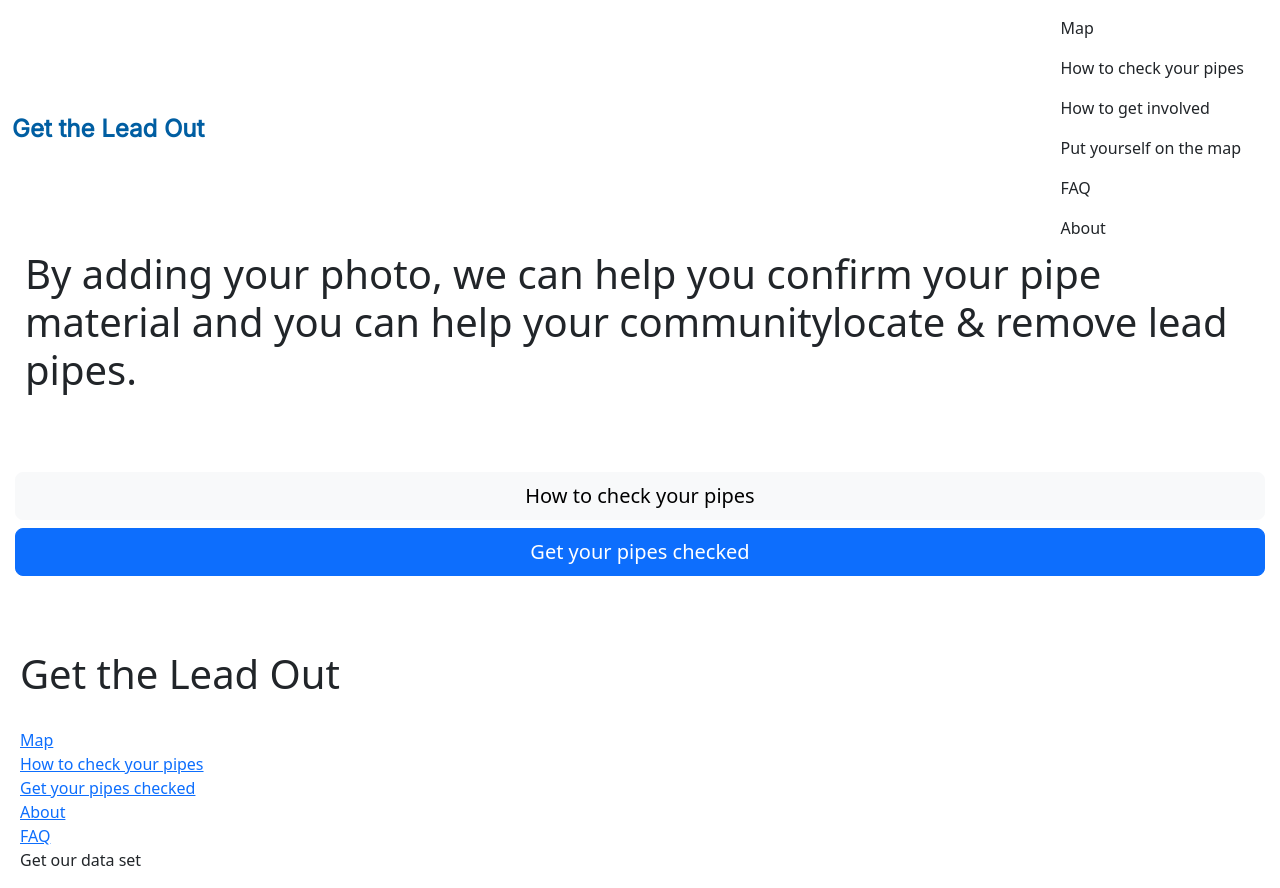
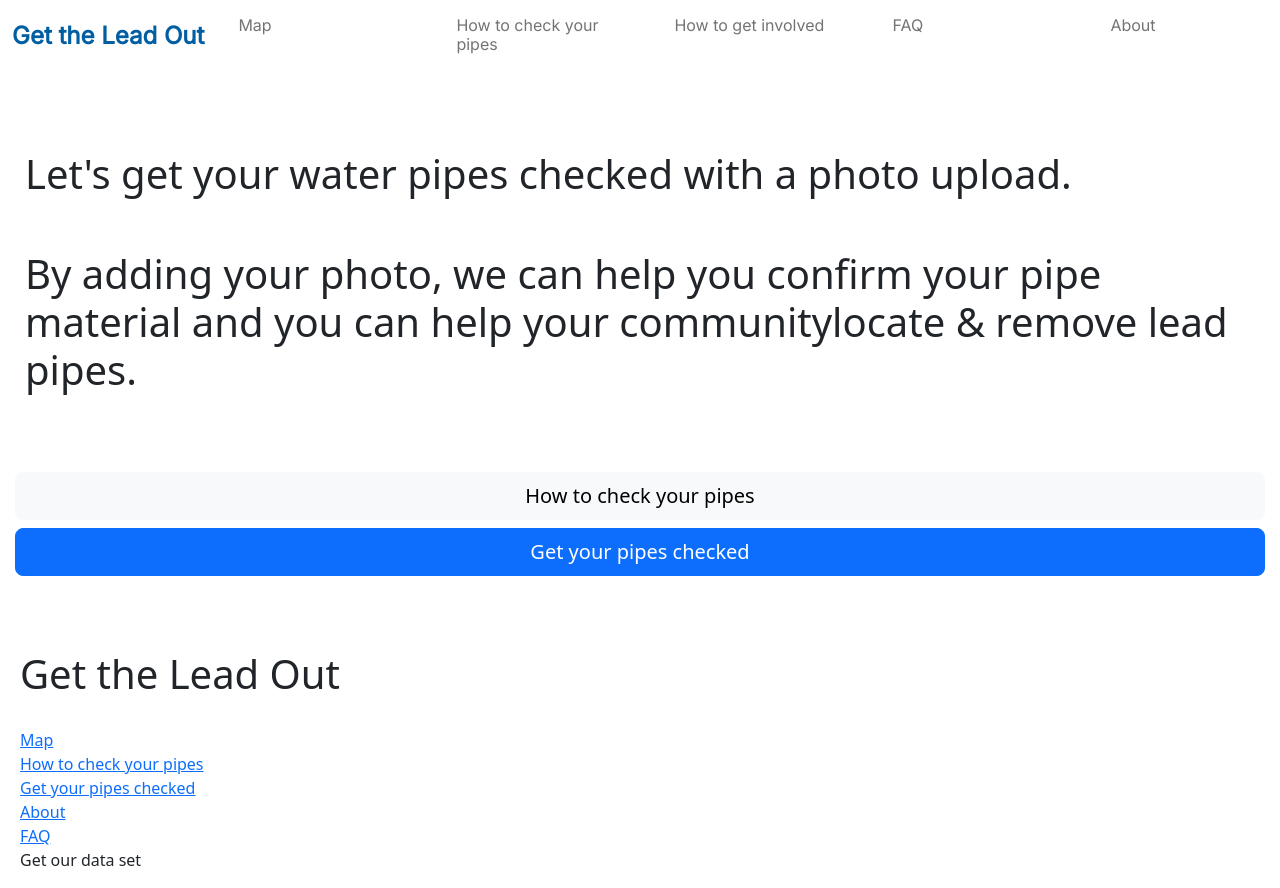
Before and after one commit to LawrenceOL/gettheleadout, a React (Create React App) app in the folder client/: page /#/resources in a window 1280 px wide. Built offline with nearby package versions, Linux system fonts and the light colour scheme.

Commit message:
updated navbar to auto collapse and fixed styling

```diff
--- a/client/src/Components/Navigation/Navigation.js
+++ b/client/src/Components/Navigation/Navigation.js
@@ -19,7 +19,7 @@ const NavBar = () => {
 
   return (
     <div id="navbar">
-      <Navbar expand="md" className="mb-3" fixed="top">
+      <Navbar collapseOnSelect expand="md" className="mb-3" fixed="top">
         <Container fluid>
           <Navbar.Brand className="navtitles" href="#">
             Get the Lead Out
@@ -36,57 +36,49 @@ const NavBar = () => {
                 <Offcanvas.Title></Offcanvas.Title>
               </Offcanvas.Header>
               <Nav className="justify-content-end flex-grow-1 pe-3">
-                <div className="flex-column justify-content-between">
-                  <div>
                 <Nav.Link
-                      className="nav-links link-dark text-decoration-none sidebar"
+                  className="nav-links text-decoration-none sidebar"
                   href="/"
-                      onClick={showSidebar}
+                  collapseOnSelect
                 >
                   Map
                 </Nav.Link>
-                  </div>
-                  <div>
+
                 <Nav.Link
-                      className="nav-links link-dark text-decoration-none sidebar"
+                  className="nav-links text-decoration-none sidebar"
                   href="/#/howtocheckpipes"
+                  collapseOnSelect
                 >
                   How to check your pipes
                 </Nav.Link>
-                  </div>
-                  <div>
+
                 <Nav.Link
-                      className="nav-links link-dark text-decoration-none"
+                  className="nav-links text-decoration-none"
                   href="/#/getinvolved"
                 >
                   How to get involved
                 </Nav.Link>
-                  </div>
-                  <div>
+
                 <Nav.Link
-                      className="nav-links link-dark text-decoration-none"
-                      href="/#/contribute"
-                    >
-                      Put yourself on the map
-                    </Nav.Link>
-                  </div>
-                  <div>
-                    <Nav.Link
-                      className="nav-links link-dark text-decoration-none"
+                  className="nav-links text-decoration-none"
                   href="/#/faq"
                 >
                   FAQ
                 </Nav.Link>
-                  </div>
-                  <div>
+
                 <Nav.Link
-                      className="nav-links link-dark text-decoration-none"
+                  className="nav-links  text-decoration-none"
                   href="/#/about"
                 >
                   About
                 </Nav.Link>
-                  </div>
-                </div>
+
+                <Nav.Link
+                  className="nav-links blue text-decoration-none"
+                  href="/#/getpipeschecked"
+                >
+                  Get your pipes checked
+                </Nav.Link>
               </Nav>
             </Offcanvas.Body>
           </Navbar.Offcanvas>
--- a/client/src/Components/Navigation/navigation.css
+++ b/client/src/Components/Navigation/navigation.css
@@ -11,7 +11,36 @@
     width: 198px;
     height: 24px;
 }
+.navbar-toggler {
+    border: none !important;
+    color: blue !important
+}
+.offCanvasnav {
+    width: 66% !important
+}
 
-.offCanvasnav {
-    width: 60% !important
+.nav-links {
+    width: 188px;
+    height: 19px;
+
+    font-family: 'Inter';
+    font-style: normal !important;
+    font-weight: 400 !important;
+    font-size: 16px !important;
+    line-height: 19px;
+    text-align: left;
+    margin: 0px 20px 35px 10px;
+    color: #000000;
 }
+
+.blue {
+    width: 191px;
+    height: 40px;
+    background-color: #005EA2;
+    border-radius: 8px;
+    color: #FFFFFF !important;
+    border-width: 1px;
+    font-size: 14px !important;
+    text-align: center;
+    margin: 0 10px;
+}
```
Also changed, not shown: 1 other file (tests, documents, lock files or other folders). Lines whose indentation alone changed are shown as unchanged.
